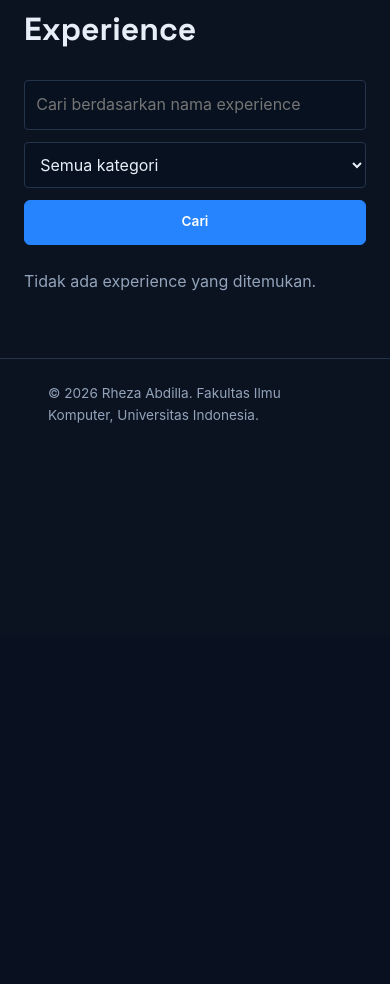
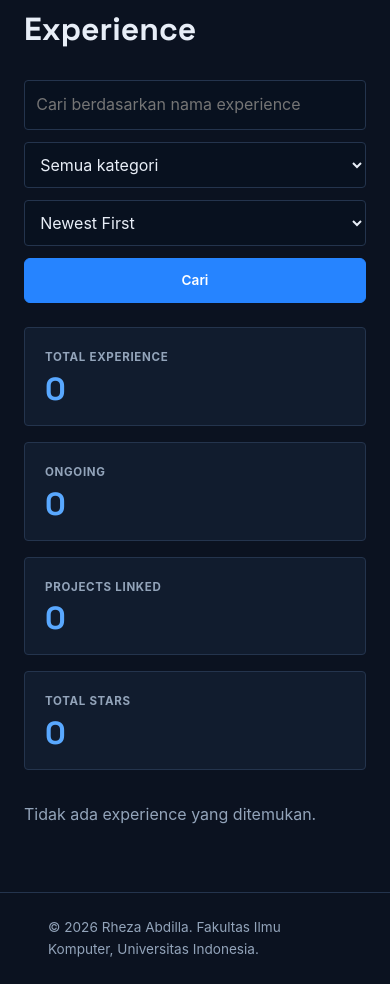
Before and after one commit to reeejaaaaaa/myportofolio, a Django app: page /experience/ in a window 390 px wide. Shown: the part 209-1193 px from the top of the page. Before the commit the page ends 632 px from the top, so only its background shows below. Run offline with Django 5.2, Linux system fonts and the light colour scheme; data that the repository does not hold is empty.

Commit message:
feat: build interactive AJAX experience page

```diff
--- a/static/css/style.css
+++ b/static/css/style.css
@@ -1397,6 +1397,67 @@ a.skill-edit-button:hover {
     min-height: 40px;
 }
 
+.experience-summary {
+    display: grid;
+    grid-template-columns: repeat(4, 1fr);
+
+    gap: 1rem;
+
+    margin-bottom: 2rem;
+}
+
+.experience-summary-card {
+    padding: 1.25rem;
+
+    border: 1px solid var(--line);
+    border-radius: var(--radius);
+
+    background-color: var(--surface);
+}
+
+.experience-summary-label {
+    display: block;
+
+    margin-bottom: 0.4rem;
+
+    color: var(--text-muted);
+
+    font-size: 0.72rem;
+    font-weight: 700;
+
+    letter-spacing: 0.06em;
+    text-transform: uppercase;
+}
+
+.experience-summary-value {
+    display: block;
+
+    color: var(--accent-bright);
+
+    font-family:
+        "Space Grotesk",
+        -apple-system,
+        sans-serif;
+
+    font-size: 2rem;
+    line-height: 1;
+}
+
+
+@media (max-width: 700px) {
+    .experience-summary {
+        grid-template-columns:
+            repeat(2, 1fr);
+    }
+}
+
+
+@media (max-width: 420px) {
+    .experience-summary {
+        grid-template-columns: 1fr;
+    }
+}
+
 @media (max-width: 600px) {
     .experience-toolbar .project-search {
         flex-direction: column;
--- a/static/js/experience.js
+++ b/static/js/experience.js
@@ -65,6 +65,29 @@
             "experience-category-filter"
         );
 
+    const sortSelect =
+        document.getElementById(
+            "experience-sort"
+        );
+    const summaryTotal =
+        document.getElementById(
+            "summary-total"
+        );
+
+    const summaryOngoing =
+        document.getElementById(
+            "summary-ongoing"
+        );
+
+    const summaryProjects =
+        document.getElementById(
+            "summary-projects"
+        );
+
+    const summaryStars =
+        document.getElementById(
+            "summary-stars"
+        );
     const experienceForm =
         document.getElementById(
             "experience-form"
@@ -224,30 +247,21 @@
                 `
                 : "";
 
-
         const deleteHtml =
             isSuperuser
                 ? `
-                    <form
-                        method="post"
-                        action="${escapeHtml(experience.delete_url)}"
-                        class="experience-delete-form"
-                    >
-                        <input
-                            type="hidden"
-                            name="csrfmiddlewaretoken"
-                            value="${escapeHtml(
-                                getCookie("csrftoken") || ""
+            <button
+                type="button"
+                class="button button-danger"
+                data-delete-url="${escapeHtml(
+                    experience.delete_url
                 )}"
-                        >
-
-                        <button
-                            type="submit"
-                            class="button button-danger"
+                data-experience-title="${escapeHtml(
+                    experience.title
+                )}"
             >
                 Delete
             </button>
-                    </form>
         `
                 : "";
 
@@ -262,10 +276,11 @@
     </span>
 
     <p class="experience-period">
-                ${escapeHtml(experience.started_at)}
+        ${escapeHtml(
+            experience.started_at
+        )}
         —
-                ${
-                    experience.ended_at
+        ${experience.ended_at
                 ? escapeHtml(
                     experience.ended_at
                 )
@@ -274,11 +289,15 @@
     </p>
 
     <h2>
-                ${escapeHtml(experience.title)}
+        ${escapeHtml(
+                experience.title
+            )}
     </h2>
 
     <p class="experience-description">
-                ${escapeHtml(experience.description)}
+        ${escapeHtml(
+                experience.description
+            )}
     </p>
 
     ${educationHtml}
@@ -298,8 +317,7 @@
     </div>
 
     <p class="experience-status">
-                ${
-                    experience.is_ongoing
+        ${experience.is_ongoing
                 ? "Sedang berlangsung"
                 : "Selesai"
             }
@@ -313,45 +331,99 @@
 `;
 
 
-        const deleteForm =
-            article.querySelector(
-                ".experience-delete-form"
-            );
-
-        if (deleteForm) {
-            deleteForm.addEventListener(
-                "submit",
-                event => {
-                    const confirmed =
-                        window.confirm(
-                            "Yakin ingin menghapus experience ini?"
-                        );
-
-                    if (!confirmed) {
-                        event.preventDefault();
-                    }
-                }
-            );
+        return article;
     }
 
 
-        return article;
+
+
+    function updateSummary(data) {
+        const ongoingCount =
+            data.filter(
+                item =>
+                    item.fields.is_ongoing
+            ).length;
+
+
+        const uniqueProjectIds =
+            new Set();
+
+
+        let totalStars = 0;
+
+
+        data.forEach(item => {
+            const experience =
+                item.fields;
+
+
+            totalStars +=
+                experience.star_count;
+
+
+            experience.projects.forEach(
+                project => {
+                    uniqueProjectIds.add(
+                        project.id
+                    );
                 }
+            );
+        });
 
+
+        summaryTotal.textContent =
+            data.length;
+
+        summaryOngoing.textContent =
+            ongoingCount;
+
+        summaryProjects.textContent =
+            uniqueProjectIds.size;
+
+        summaryStars.textContent =
+            totalStars;
+    }
 
     function renderExperiences() {
         const selectedCategory =
             categoryFilter.value;
 
-        const filteredData =
+        let filteredData =
             selectedCategory
                 ? currentExperienceData.filter(
                     item =>
                         item.fields.category ===
                         selectedCategory
                 )
-                : currentExperienceData;
+                : [...currentExperienceData];
 
+
+        if (sortSelect.value === "oldest") {
+            filteredData.reverse();
+        }
+
+
+        if (sortSelect.value === "stars") {
+            filteredData.sort(
+                (a, b) =>
+                    b.fields.star_count -
+                    a.fields.star_count
+            );
+        }
+
+
+        if (sortSelect.value === "az") {
+            filteredData.sort(
+                (a, b) =>
+                    a.fields.title.localeCompare(
+                        b.fields.title
+                    )
+            );
+        }
+
+        updateSummary(
+            filteredData
+        );
 
         grid.innerHTML = "";
 
@@ -506,9 +578,100 @@
     );
 
 
+
+
+    sortSelect.addEventListener(
+        "change",
+        renderExperiences
+    );
+
     grid.addEventListener(
         "click",
         async event => {
+            const deleteButton =
+                event.target.closest(
+                    "[data-delete-url]"
+                );
+
+            if (deleteButton) {
+                const experienceTitle =
+                    deleteButton.dataset.experienceTitle;
+
+                const confirmed =
+                    window.confirm(
+                        `Yakin ingin menghapus "${experienceTitle}"?`
+                    );
+
+                if (!confirmed) {
+                    return;
+                }
+
+                deleteButton.disabled = true;
+
+                try {
+                    const response =
+                        await fetch(
+                            deleteButton.dataset.deleteUrl,
+                            {
+                                method: "POST",
+
+                                headers: {
+                                    "X-CSRFToken":
+                                        getCookie(
+                                            "csrftoken"
+                                        ),
+
+                                    "X-Requested-With":
+                                        "XMLHttpRequest",
+
+                                    "Accept":
+                                        "application/json"
+                                }
+                            }
+                        );
+
+                    const result =
+                        await response
+                            .json()
+                            .catch(
+                                () => ({})
+                            );
+
+                    if (!response.ok) {
+                        throw new Error(
+                            result.message ||
+                            "Gagal menghapus experience."
+                        );
+                    }
+
+                    showToast(
+                        "Berhasil",
+                        result.message,
+                        "success"
+                    );
+
+                    fetchExperiences(
+                        searchInput.value.trim()
+                    );
+
+                } catch (error) {
+                    console.error(
+                        "Error deleting experience:",
+                        error
+                    );
+
+                    showToast(
+                        "Gagal menghapus",
+                        error.message,
+                        "error"
+                    );
+
+                } finally {
+                    deleteButton.disabled = false;
+                }
+
+                return;
+            }
             const starButton =
                 event.target.closest(
                     "[data-star-url]"
--- a/templates/experience.html
+++ b/templates/experience.html
@@ -9,17 +9,11 @@ Experience - Rheza Abdilla
 
 <main>
 
-    <section
-        class="experience-section"
-        id="experience-app"
-        data-experiences-url="{% url 'main:get_experiences_json' %}"
-        data-create-url="{% url 'main:create_experience_ajax' %}"
-        data-projects-url="{% url 'main:show_projects' %}"
-        data-login-url="{% url 'main:login' %}"
-        data-is-superuser="{{ user.is_superuser|yesno:'true,false' }}"
+    <section class="experience-section" id="experience-app" data-experiences-url="{% url 'main:get_experiences_json' %}"
+        data-create-url="{% url 'main:create_experience_ajax' %}" data-projects-url="{% url 'main:show_projects' %}"
+        data-login-url="{% url 'main:login' %}" data-is-superuser="{{ user.is_superuser|yesno:'true,false' }}"
         data-is-editor="{{ is_editor|yesno:'true,false' }}"
-        data-is-authenticated="{{ user.is_authenticated|yesno:'true,false' }}"
-    >
+        data-is-authenticated="{{ user.is_authenticated|yesno:'true,false' }}">
 
         <div class="container">
 
@@ -36,11 +30,7 @@ Experience - Rheza Abdilla
                 </div>
 
                 {% if user.is_superuser %}
-                <button
-                    type="button"
-                    class="button project-add-button"
-                    popovertarget="add-experience-modal"
-                >
+                <button type="button" class="button project-add-button" popovertarget="add-experience-modal">
                     <span aria-hidden="true">+</span>
                     Add Experience
                 </button>
@@ -50,24 +40,13 @@ Experience - Rheza Abdilla
 
             <div class="experience-toolbar">
 
-                <form
-                    id="experience-search-form"
-                    class="project-search"
-                >
+                <form id="experience-search-form" class="project-search">
 
-                    <input
-                        type="search"
-                        id="experience-search-input"
-                        class="project-search__input"
-                        placeholder="Cari berdasarkan nama experience"
-                        aria-label="Cari experience"
-                    >
+                    <input type="search" id="experience-search-input" class="project-search__input"
+                        placeholder="Cari berdasarkan nama experience" aria-label="Cari experience">
 
-                    <select
-                        id="experience-category-filter"
-                        class="project-search__input experience-filter"
-                        aria-label="Filter kategori experience"
-                    >
+                    <select id="experience-category-filter" class="project-search__input experience-filter"
+                        aria-label="Filter kategori experience">
                         <option value="">
                             Semua kategori
                         </option>
@@ -97,49 +76,95 @@ Experience - Rheza Abdilla
                         </option>
                     </select>
 
-                    <button
-                        type="submit"
-                        class="button"
-                    >
+                    <select id="experience-sort" class="project-search__input experience-filter"
+                        aria-label="Urutkan experience">
+                        <option value="newest">
+                            Newest First
+                        </option>
+
+                        <option value="oldest">
+                            Oldest First
+                        </option>
+
+                        <option value="stars">
+                            Most Starred
+                        </option>
+
+                        <option value="az">
+                            A-Z
+                        </option>
+                    </select>
+
+                    <button type="submit" class="button">
                         Cari
                     </button>
 
                 </form>
 
             </div>
+            <div class="experience-summary">
 
-            <div
-                id="experience-loading"
-                class="empty-state hide"
-            >
+                <div class="experience-summary-card">
+                    <span class="experience-summary-label">
+                        Total Experience
+                    </span>
+
+                    <strong id="summary-total" class="experience-summary-value">
+                        0
+                    </strong>
+                </div>
+
+                <div class="experience-summary-card">
+                    <span class="experience-summary-label">
+                        Ongoing
+                    </span>
+
+                    <strong id="summary-ongoing" class="experience-summary-value">
+                        0
+                    </strong>
+                </div>
+
+                <div class="experience-summary-card">
+                    <span class="experience-summary-label">
+                        Projects Linked
+                    </span>
+
+                    <strong id="summary-projects" class="experience-summary-value">
+                        0
+                    </strong>
+                </div>
+
+                <div class="experience-summary-card">
+                    <span class="experience-summary-label">
+                        Total Stars
+                    </span>
+
+                    <strong id="summary-stars" class="experience-summary-value">
+                        0
+                    </strong>
+                </div>
+
+            </div>
+            <div id="experience-loading" class="empty-state hide">
                 <p>
                     Memuat experience...
                 </p>
             </div>
 
-            <div
-                id="experience-error"
-                class="empty-state hide"
-            >
+            <div id="experience-error" class="empty-state hide">
                 <p>
                     Gagal memuat experience.
                     Silakan coba lagi.
                 </p>
             </div>
 
-            <div
-                id="experience-empty"
-                class="empty-state hide"
-            >
+            <div id="experience-empty" class="empty-state hide">
                 <p>
                     Tidak ada experience yang ditemukan.
                 </p>
             </div>
 
-            <div
-                id="experience-grid"
-                class="experience-grid hide"
-            ></div>
+            <div id="experience-grid" class="experience-grid hide"></div>
 
         </div>
 
```
Lines whose indentation alone changed are shown as unchanged.
